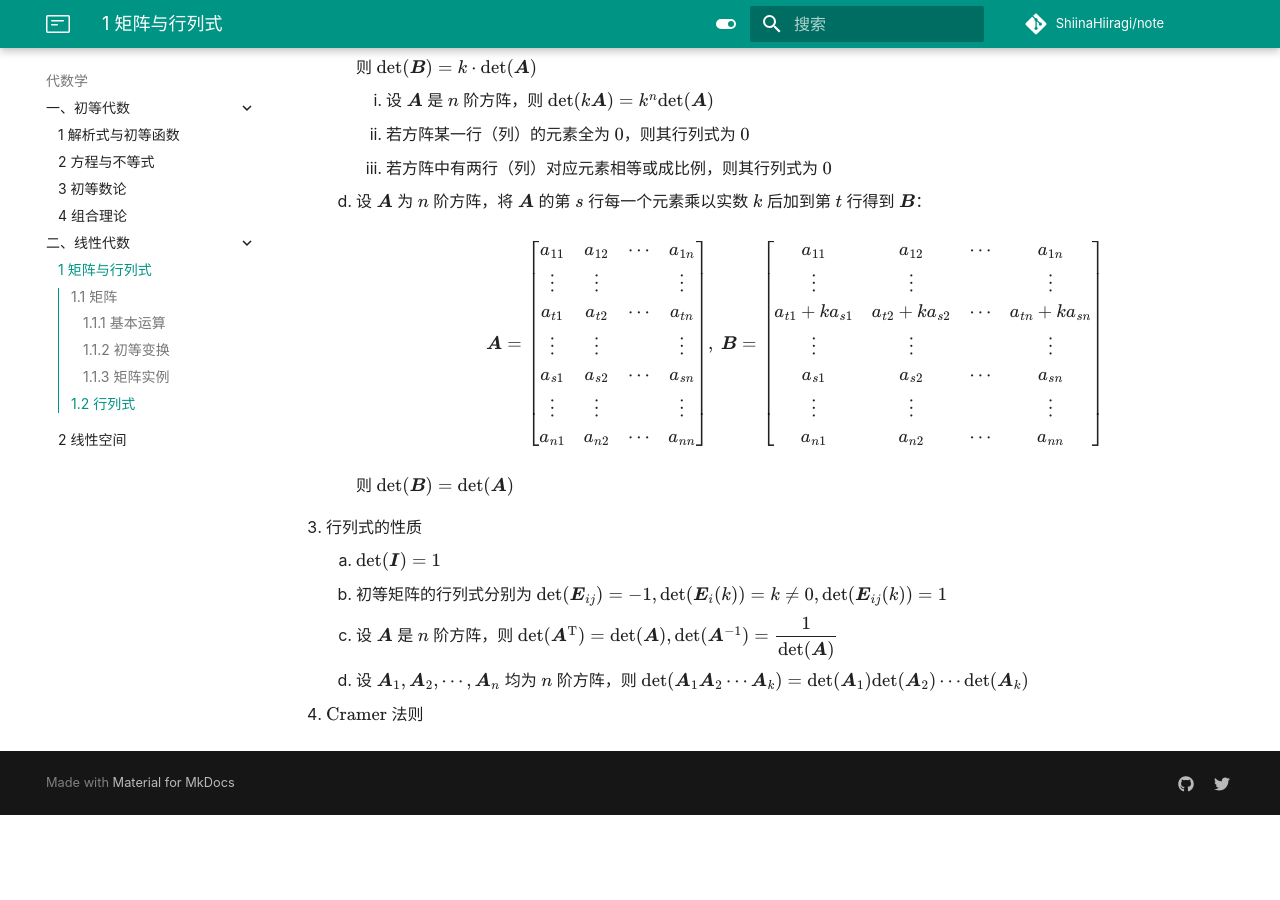
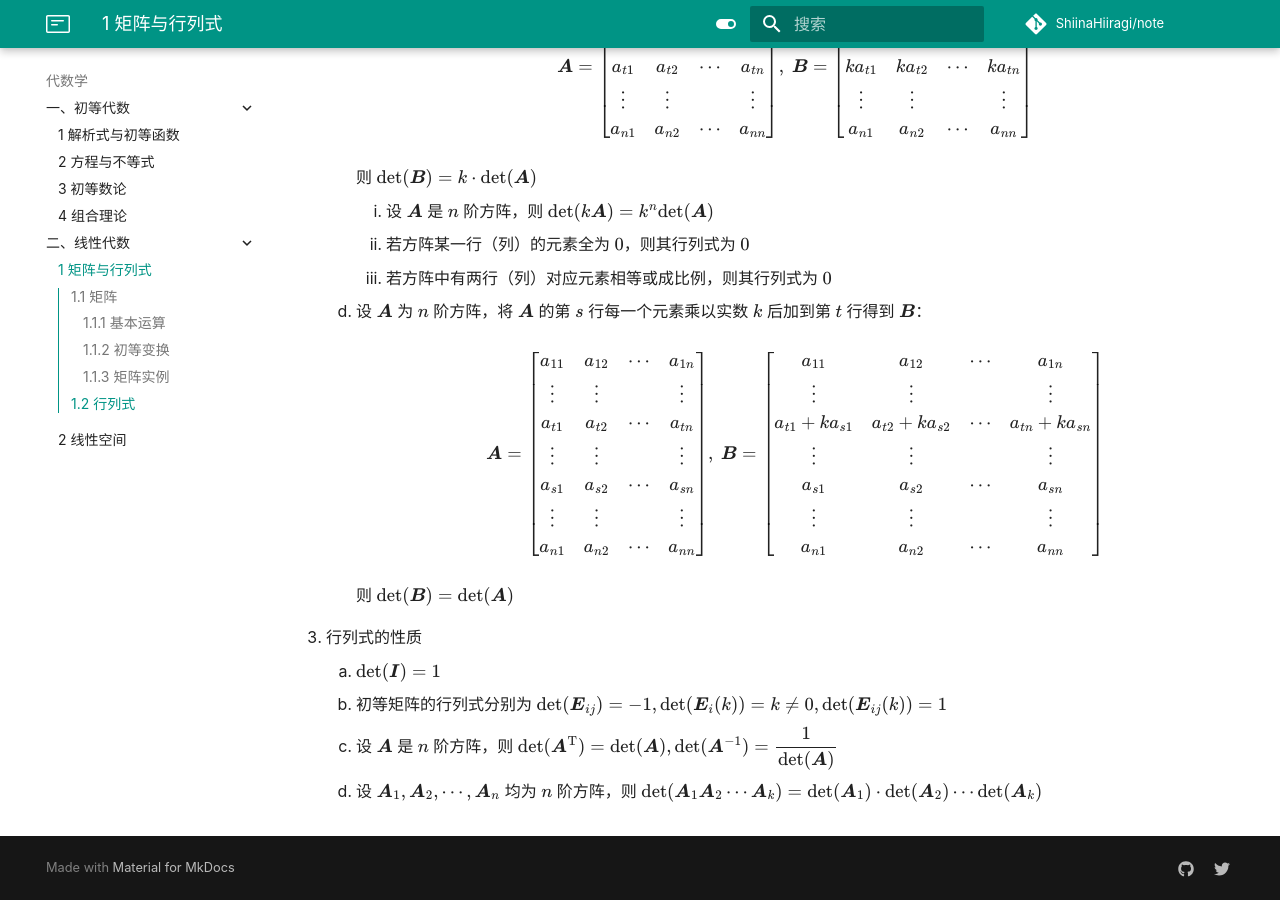
Before and after one commit to ShiinaHiiragi/note, an MkDocs documentation site: the page built from docs/alg/lin/mat.md, in a window 1280 px wide and 900 px high, scrolled down 11600 px. Built offline with MkDocs 1.6.1 and Material for MkDocs 9.7.7, drawn with Linux system fonts in a browser that asks for light colours; comment, search, counter and statistics services are not loaded; before the commit the page ends 12415 px from its top, so only the background shows below that; some of the changed text lies outside the part shown.

Commit message:
finish chap 3

```diff
--- a/docs/alg/lin/mat.md
+++ b/docs/alg/lin/mat.md
@@ -615,5 +618,4 @@
     1. $\mathrm{det}(\boldsymbol I) = 1$
     2. 初等矩阵的行列式分别为 $\mathrm{det}(\boldsymbol E_{ij}) = -1, \mathrm{det}(\boldsymbol E_i(k)) = k \neq 0, \mathrm{det}(\boldsymbol E_{ij}(k)) = 1$
     3. 设 $\boldsymbol A$ 是 $n$ 阶方阵，则 $\mathrm{det}(\boldsymbol A^{\mathrm T}) = \mathrm{det}(\boldsymbol A), \mathrm{det}(\boldsymbol A^{-1}) = \dfrac{1}{\mathrm{det}(\boldsymbol A)}$
-    4. 设 $\boldsymbol A_1, \boldsymbol A_2, \cdots, \boldsymbol A_n$ 均为 $n$ 阶方阵，则 $\mathrm{\det}(\boldsymbol A_1 \boldsymbol A_2 \cdots \boldsymbol A_k) = \mathrm{det}(\boldsymbol A_1) \mathrm{det}(\boldsymbol A_2) \cdots \mathrm{det}(\boldsymbol A_k)$
-4. $\text{Cramer}$ 法则
+    4. 设 $\boldsymbol A_1, \boldsymbol A_2, \cdots, \boldsymbol A_n$ 均为 $n$ 阶方阵，则 $\mathrm{\det}(\boldsymbol A_1 \boldsymbol A_2 \cdots \boldsymbol A_k) = \mathrm{det}(\boldsymbol A_1) \cdot \mathrm{det}(\boldsymbol A_2) \cdots \mathrm{det}(\boldsymbol A_k)$
```
Also changed, not shown: other parts of docs/alg/lin/mat.md (+5 -2 lines), docs/alg/elem/eq.md (+7 -0 lines), docs/index.md (+1 -1 lines).
